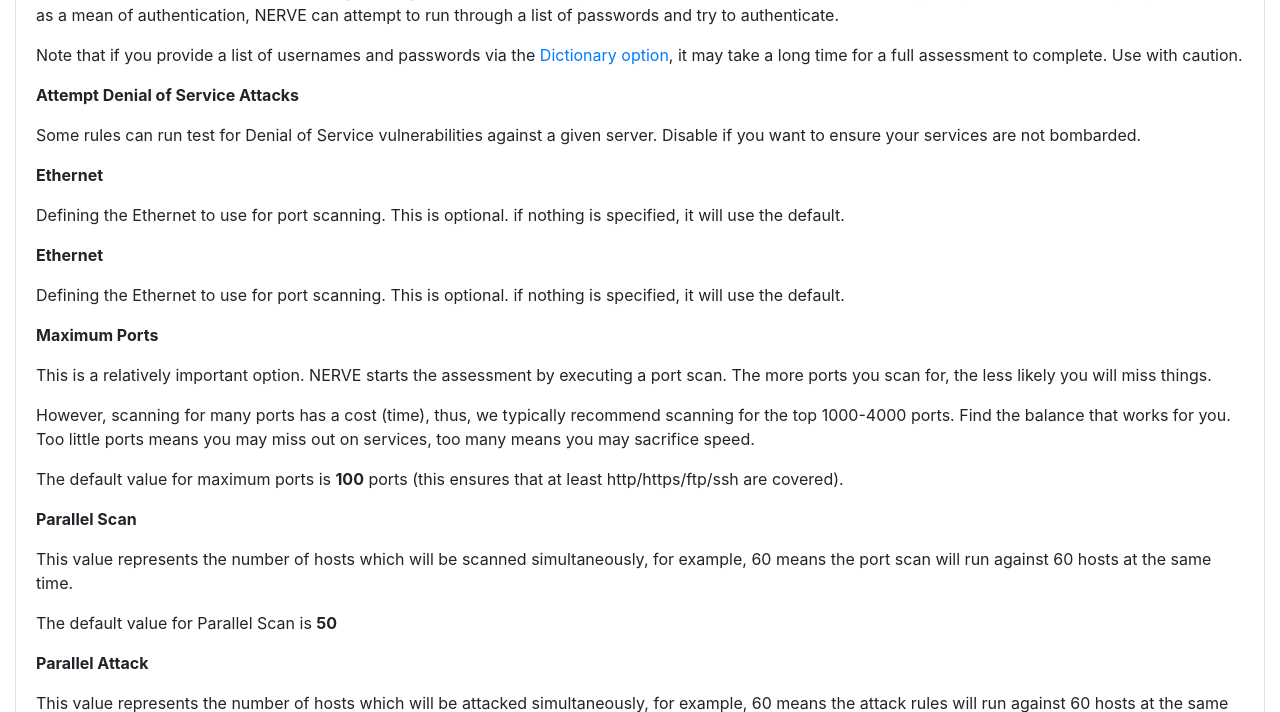
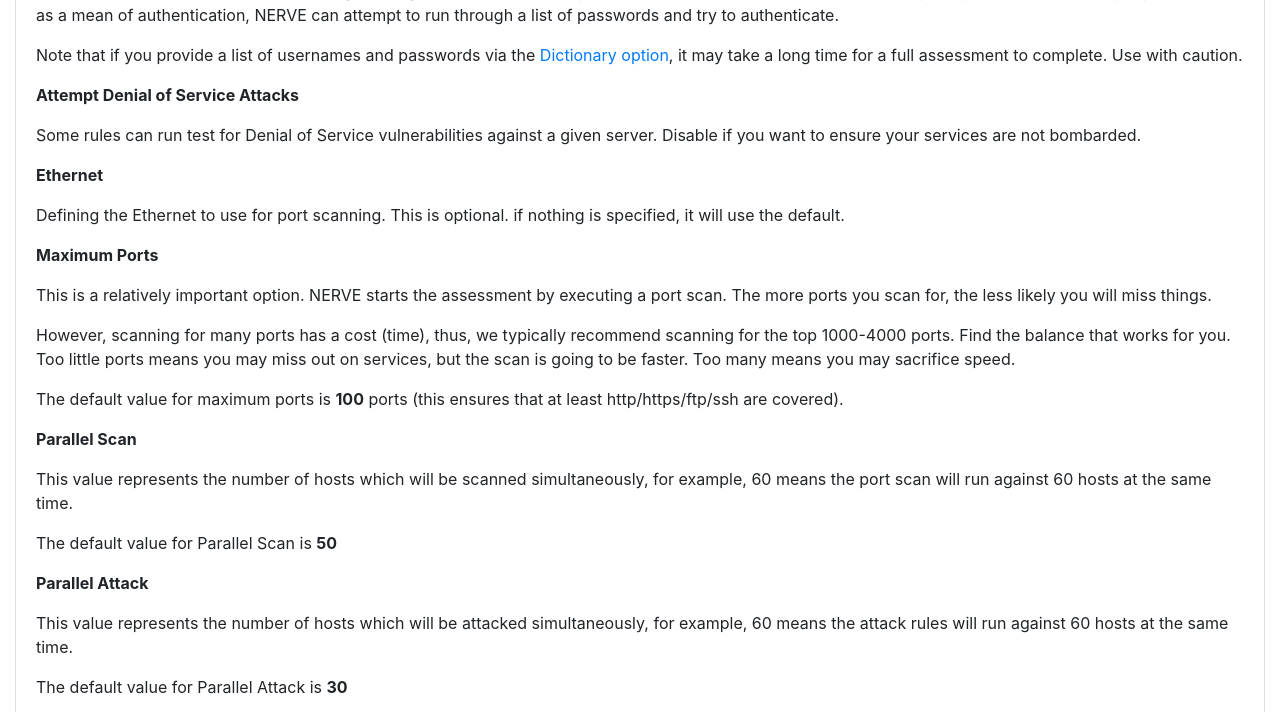
Before and after one commit to PaytmLabs/nerve, a Python web app: template templates/documentation.html in a window 1280 px wide. Shown: the part 2708-3420 px from the top of the page. Run offline with Jinja, Linux system fonts and the light colour scheme; the template is opened without the code that fills it: most values are stand-ins (such as "Sample title", 1, 10 or a date in 2020); some libraries are stand-ins or nearby versions.

Commit message:
update doc

```diff
--- a/templates/documentation.html
+++ b/templates/documentation.html
@@ -133,13 +133,10 @@
                           <p><b>Ethernet</b></p>
                           <p>Defining the Ethernet to use for port scanning. This is optional. if nothing is specified, it will use the default.</p>
 
-                          <p><b>Ethernet</b></p>
-                          <p>Defining the Ethernet to use for port scanning. This is optional. if nothing is specified, it will use the default.</p>
-
                           <p><b>Maximum Ports</b></p>
                           <p>This is a relatively important option. NERVE starts the assessment by executing a port scan. The more ports you scan for, the less likely you will miss things.</p>
                           <p>However, scanning for many ports has a cost (time), thus, we typically recommend scanning for the top 1000-4000 ports. Find the balance that works for you.
-                             Too little ports means you may miss out on services, too many means you may sacrifice speed.</p>
+                             Too little ports means you may miss out on services, but the scan is going to be faster. Too many means you may sacrifice speed.</p>
                           <p>The default value for maximum ports is <b>100</b> ports (this ensures that at least http/https/ftp/ssh are covered).</p>
 
                           <p><b>Parallel Scan</b></p>
@@ -224,7 +221,7 @@
                                      "parallel_scan":50,
                                      "parallel_attack":30
                                   },
-                                  "notifications":{
+                                  "post_event":{
                                      "webhook":"http://192.168.1.10:8000"
                                   },
                                   "frequency":"once"
```
